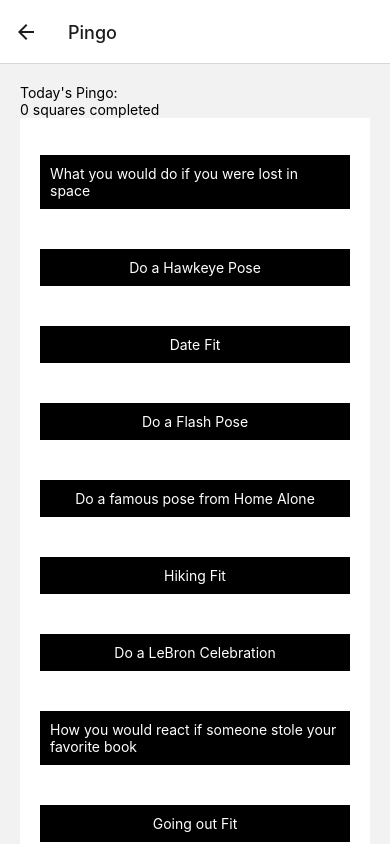
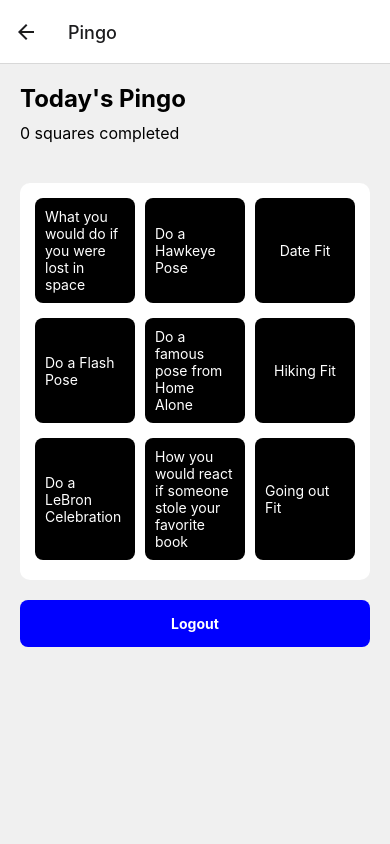
Before and after one commit to Pingo-CS35L/pingo, a React Native app in the folder pingo-frontend/: screen /Home in a window 390 px wide. Built offline with nearby package versions, Linux system fonts and the light colour scheme.

Commit message:
Rearranged home screen prompts into 3x3 bingo card; Modified logout button design

```diff
--- a/pingo-frontend/package.json
+++ b/pingo-frontend/package.json
@@ -16,6 +16,7 @@
     "expo-status-bar": "~1.6.0",
     "react": "18.2.0",
     "react-native": "0.72.6",
+    "react-native-image-picker": "^7.0.2",
     "react-native-linear-gradient": "^2.8.3",
     "react-native-safe-area-context": "4.6.3",
     "react-native-screens": "~3.22.0"
--- a/pingo-frontend/screens/HomeScreen.js
+++ b/pingo-frontend/screens/HomeScreen.js
@@ -1,44 +1,103 @@
 import React, { useState } from 'react';
-import { View, ScrollView, Text, Button } from 'react-native';
+import { View, ScrollView, Text, Button, TouchableOpacity, StyleSheet } from 'react-native';
 import { pickPrompts } from '../prompts';
+
+const styles = StyleSheet.create({
+  container: {
+    flex: 1,
+    padding: 20,
+    backgroundColor: '#f0f0f0',
+  },
+  heading: {
+    fontSize: 24,
+    fontWeight: 'bold',
+    marginBottom: 10,
+  },
+  subHeading: {
+    fontSize: 16,
+    marginBottom: 20,
+  },
+  bingoCard: {
+    backgroundColor: 'white',
+    borderRadius: 10,
+    padding: 10,
+    marginTop: 20,
+  },
+  bingoRow: {
+    flexDirection: 'row',
+    marginBottom: 5,
+  },
+  square: {
+    backgroundColor: 'black',
+    margin: 5,
+    padding: 10,
+    justifyContent: 'center',
+    alignItems: 'center',
+    flex: 1,
+    borderRadius: 8,
+  },
+  squareText: {
+    color: 'white',
+  },
+  logoutButton: {
+    backgroundColor: 'blue',
+    padding: 15,
+    borderRadius: 8,
+    marginTop: 20,
+  },
+  logoutButtonText: {
+    color: 'white',
+    textAlign: 'center',
+    fontWeight: 'bold',
+  },
+});
 
 function PingoSquare({ prompt }) {
   return (
-    <View style={{ backgroundColor: 'black', margin: 20, padding: 10, justifyContent: 'center', alignItems: 'center' }}>
-      <Text style={{ color: 'white' }}>{prompt}</Text>
+    <View style={styles.square}>
+      <Text style={styles.squareText}>{prompt}</Text>
     </View>
   );
 }
 
 function PingoCard({ prompts }) {
-  console.log(prompts)
+  const rows = 3;
+  const cols = 3;
+
+  const chunkArray = (arr, size) => {
+    const chunkedArray = [];
+    for (let i = 0; i < arr.length; i += size) {
+      chunkedArray.push(arr.slice(i, i + size));
+    }
+    return chunkedArray;
+  };
+
+  const gridPrompts = chunkArray(prompts, cols);
+
   return (
-    <View style={{ backgroundColor: 'white'}}>
-      <Text style={{ color: 'white' }}>Pingo Card</Text>
-      <PingoSquare prompt={prompts[0]}></PingoSquare>
-      <PingoSquare prompt={prompts[1]}></PingoSquare>
-      <PingoSquare prompt={prompts[2]}></PingoSquare>
-      <PingoSquare prompt={prompts[3]}></PingoSquare>
-      <PingoSquare prompt={prompts[4]}></PingoSquare>
-      <PingoSquare prompt={prompts[5]}></PingoSquare>
-      <PingoSquare prompt={prompts[6]}></PingoSquare>
-      <PingoSquare prompt={prompts[7]}></PingoSquare>
-      <PingoSquare prompt={prompts[8]}></PingoSquare>
+    <View style={styles.bingoCard}>
+      {gridPrompts.map((row, rowIndex) => (
+        <View key={rowIndex} style={styles.bingoRow}>
+          {row.map((prompt, colIndex) => (
+            <PingoSquare key={colIndex} prompt={prompt} />
+          ))}
+        </View>
+      ))}
     </View>
   );
 }
 
 const HomeScreen = ({ navigation }) => {
   const [prompts, setPrompts] = useState(pickPrompts());
+
   return (
-    <ScrollView style={{ padding: 20 }}>
-      <Text>Today's Pingo:</Text>
-      <Text>0 squares completed</Text>
-      <PingoCard prompts={prompts}></PingoCard>
-      <Button
-        title="Logout"
-        onPress={() => navigation.navigate('Login')}
-      />
+    <ScrollView style={styles.container}>
+      <Text style={styles.heading}>Today's Pingo</Text>
+      <Text style={styles.subHeading}>0 squares completed</Text>
+      <PingoCard prompts={prompts} />
+      <TouchableOpacity style={styles.logoutButton} onPress={() => navigation.navigate('Login')}>
+        <Text style={styles.logoutButtonText}>Logout</Text>
+      </TouchableOpacity>
     </ScrollView>
   );
 };
```
Also changed, not shown: 1 other file (tests, documents, lock files or other folders).
